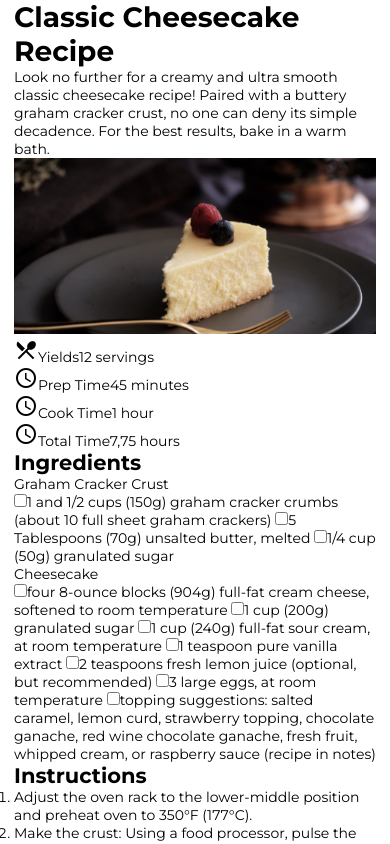
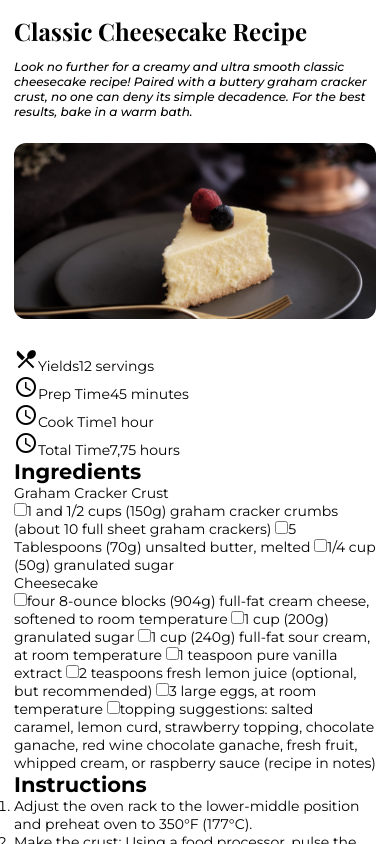
Before and after one commit to paulio84/recipe-blog-page, a plain HTML site: page src/index.html in a window 390 px wide. Shown: the top 844 px of the page. Drawn offline with nearby package versions, Linux system fonts and the light colour scheme; a web font is replaced by a local one.

Commit message:
added mobile recipe header styles

```diff
--- a/src/css/_footer.css
+++ b/src/css/_footer.css
@@ -2,5 +2,5 @@
   display: flex;
   font-weight: 600;
   justify-content: center;
-  margin: 10.8rem 0 1.7rem 0;
+  margin: 15.5rem 0 2.1rem 0;
 }
--- /dev/null
+++ b/src/css/_recipe-header.css
@@ -0,0 +1,21 @@
+.recipe-header {
+  font-weight: 500;
+  margin: 1.5rem 0 2.4rem 0;
+}
+
+.recipe-header--title {
+  font-family: 'Playfair Display', serif;
+  font-size: 1.7142857142857142em;
+  font-weight: 700;
+  margin-bottom: 1.2rem;
+}
+
+.recipe-header--description {
+  font-size: 0.8571428571428571em;
+  font-style: italic;
+  margin-bottom: 2.4rem;
+}
+
+.recipe-header--image {
+  border-radius: 12px;
+}
--- a/src/css/styles.css
+++ b/src/css/styles.css
@@ -1,6 +1,7 @@
 @import url('https://fonts.googleapis.com/css2?family=Montserrat:ital,wght@0,400;0,600;0,700;1,400;1,500&family=Playfair+Display:ital,wght@0,700;1,400&display=swap');
 
 @import '_base.css';
+@import '_recipe-header.css';
 @import '_footer.css';
 
 /*
--- a/src/index.html
+++ b/src/index.html
@@ -12,13 +12,19 @@
   <body>
     <div class="container">
       <main class="recipe">
-        <h1 class="recipe--title">Classic Cheesecake Recipe</h1>
-        <p class="recipe--description">
-          Look no further for a creamy and ultra smooth classic cheesecake recipe! Paired with a
-          buttery graham cracker crust, no one can deny its simple decadence. For the best results,
-          bake in a warm bath.
-        </p>
-        <img class="recipe--image" src="assets/images/photo1.jpg" alt="Classic Cheesecake" />
+        <div class="recipe-header">
+          <h1 class="recipe-header--title">Classic Cheesecake Recipe</h1>
+          <p class="recipe-header--description">
+            Look no further for a creamy and ultra smooth classic cheesecake recipe! Paired with a
+            buttery graham cracker crust, no one can deny its simple decadence. For the best
+            results, bake in a warm bath.
+          </p>
+          <img
+            class="recipe-header--image"
+            src="assets/images/photo1.jpg"
+            alt="Classic Cheesecake"
+          />
+        </div>
         <section class="servings">
           <ul>
             <li><i class="material-icons">local_dining</i>Yields<span>12 servings</span></li>
```
